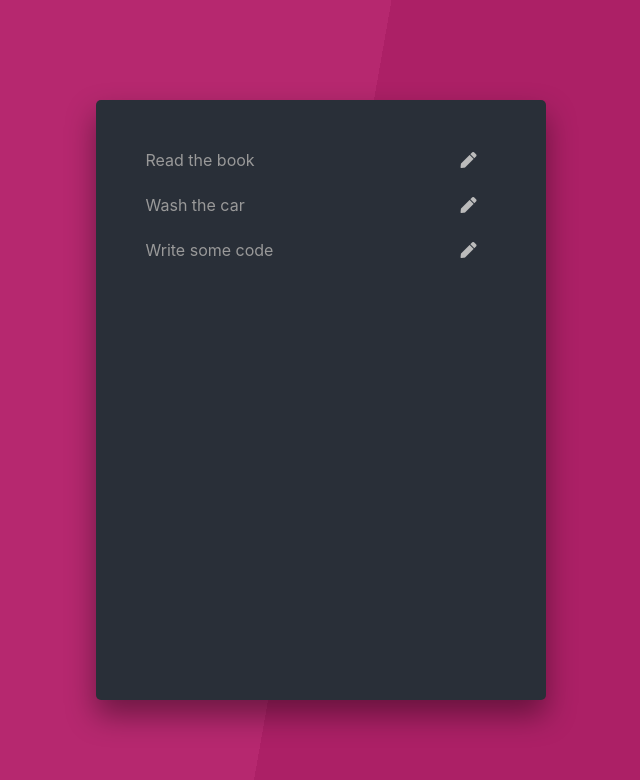
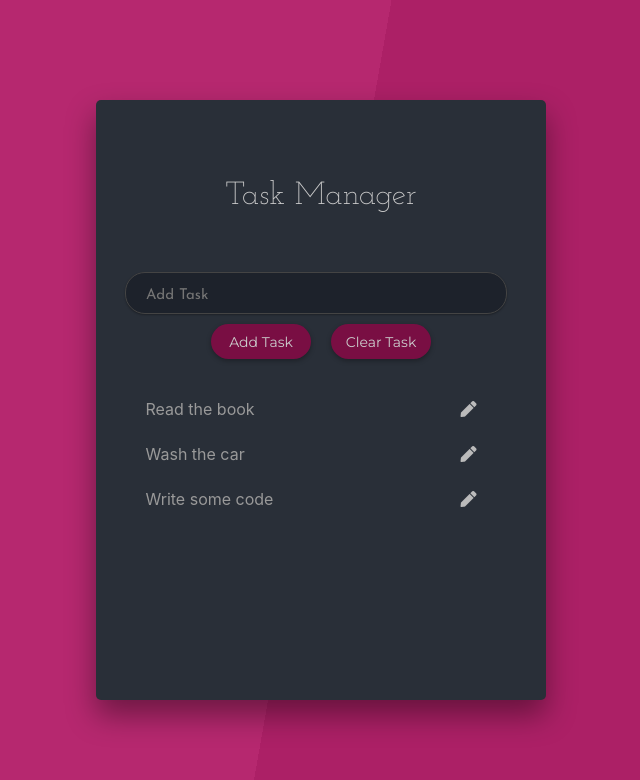
Before and after one commit to cdt-eth/Task-Manager, a React (Create React App) app: page / in a window 1280 px wide. Shown: the top 780 px of the page, without its empty margins (319-959 px from the left). Built offline with nearby package versions, Linux system fonts and the light colour scheme; some icons are missing.

Commit message:
add header and taskform component

```diff
--- a/src/App.js
+++ b/src/App.js
@@ -1,5 +1,7 @@
 import './App.css';
 import TaskList from './components/TaskList';
+import Header from './components/Header';
+import TaskForm from './components/TaskForm';
 import TaskListContextProvider from './context/TaskListContext';
 
 function App() {
@@ -8,6 +10,8 @@
       <div className="container">
         <div className="app-wrapper">
           <div className="main">
+            <Header />
+            <TaskForm />
             <TaskList />
           </div>
         </div>
--- /dev/null
+++ b/src/components/Header.js
@@ -0,0 +1,11 @@
+import React from 'react';
+
+const Header = () => {
+  return (
+    <div className="header">
+      <h1>Task Manager</h1>
+    </div>
+  );
+};
+
+export default Header;
--- a/src/components/TaskForm.js
+++ b/src/components/TaskForm.js
@@ -1,5 +1,26 @@
 import React from 'react';
 
 export const TaskForm = () => {
-  return <div></div>;
+  return (
+    <div>
+      <form className="form">
+        <input
+          type="text"
+          className="task-input"
+          placeholder="Add Task"
+          required
+        />
+        <div className="buttons">
+          <button type="submit" className="btn add-task-btn">
+            Add Task
+          </button>
+          <button type="submit" className="btn clear-btn">
+            Clear Task
+          </button>
+        </div>
+      </form>
+    </div>
+  );
 };
+
+export default TaskForm;
```
